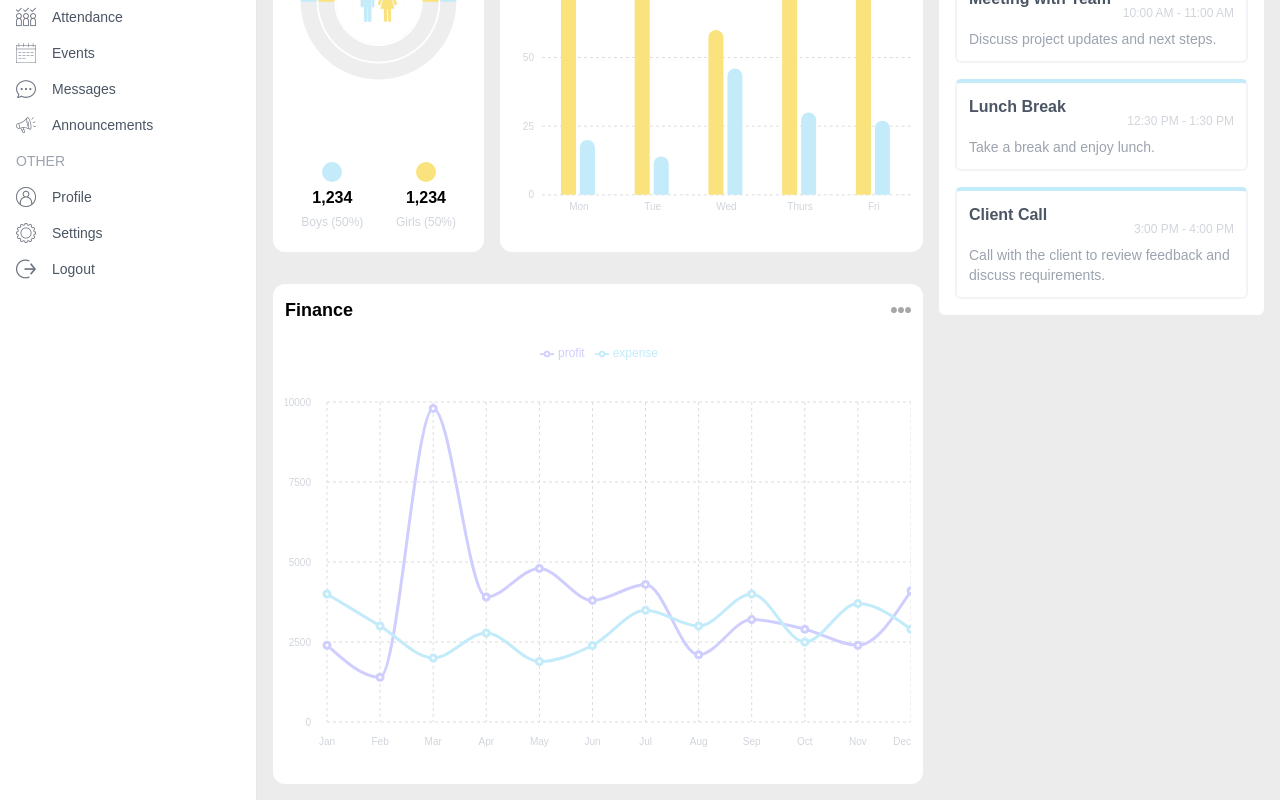
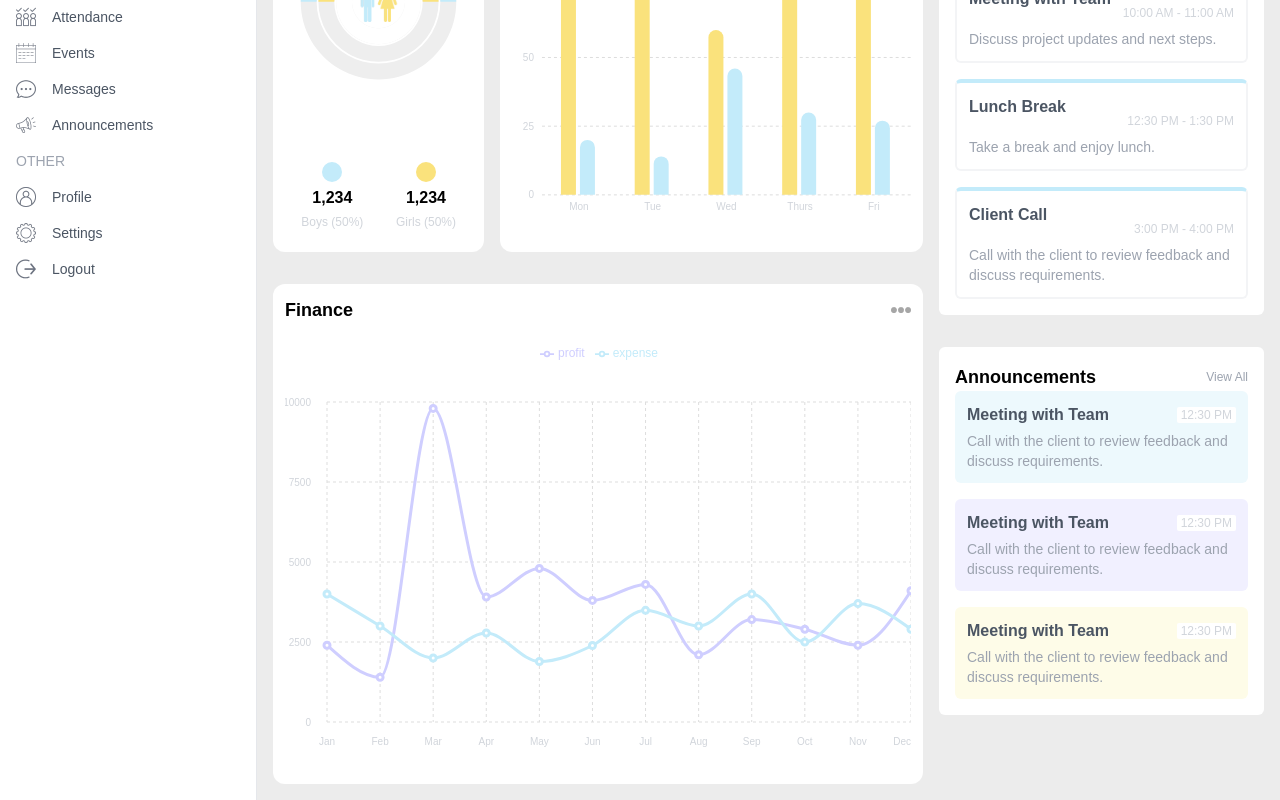
Before and after one commit to WaqarAhmad03/school-web, a Next.js app: page /dashboard/admin in a window 1280 px wide. Shown: the part 453-1253 px from the top of the page. Built offline with nearby package versions, Linux system fonts and the light colour scheme.

Commit message:
admin page done

```diff
--- a/src/app/dashboard/admin/page.jsx
+++ b/src/app/dashboard/admin/page.jsx
@@ -4,6 +4,7 @@ import CountChart from "../../../components/CountChart"
 import AttendenceChart from "../../../components/AttendenceChart"
 import FinanceChart from "../../../components/FinanceChart"
 import EventCalender from "../../../components/EventCalender"
+import Announcements from "../../../components/Announcements"
 // import { RadialBarChart } from 'recharts'
 
 const AdminPage = () => {
@@ -33,6 +34,7 @@ const AdminPage = () => {
       </div>
       <div className='w-full md:w-1/3 flex flex-col gap-8'>
         <EventCalender/>
+        <Announcements/>
       </div>
     </div>
   )
--- /dev/null
+++ b/src/components/Announcements.jsx
@@ -0,0 +1,59 @@
+import React from 'react'
+
+const announceDemo = [
+    {
+      id: 1,
+      title: 'Meeting with Team',
+      time: '10:00 AM - 11:00 AM',
+      description: 'Discuss project updates and next steps.'
+    },
+    {
+      id: 2,
+      title: 'Lunch Break',
+      time: '12:30 PM - 1:30 PM',
+      description: 'Take a break and enjoy lunch.'
+    },
+    {
+      id: 3,
+      title: 'Client Call',
+      time: '3:00 PM - 4:00 PM',
+      description: 'Call with the client to review feedback and discuss requirements.'
+    }
+  ];
+
+
+const Announcements = () => {
+  return (
+    <div className='bg-white rounded-md p-4'>
+        <div className='flex justify-between items-center'>
+            <p className='text-lg font-semibold'>Announcements</p>
+            <span className='text-gray-400 text-xs'>View All</span>
+        </div>
+        <div className='flex flex-col gap-4'>
+            <div className='p-3 rounded-md bg-customlightsky'>
+                <div className='flex flex-wrap justify-between items-center'>
+                    <p className='text-gray-600 text-xs md:text-sm font-semibold xl:text-base'>Meeting with Team</p>
+                    <p className='text-gray-300 text-xs rounded-sm text-end bg-white px-1'>12:30 PM</p>
+                </div>
+                <p className='mt-1 text-gray-400 text-xs xl:text-sm'>Call with the client to review feedback and discuss requirements.</p>
+            </div>
+            <div className='p-3 rounded-md bg-customlightpurple'>
+                <div className='flex flex-wrap justify-between items-center'>
+                    <p className='text-gray-600 text-xs md:text-sm font-semibold xl:text-base'>Meeting with Team</p>
+                    <p className='text-gray-300 text-xs rounded-sm text-end bg-white px-1'>12:30 PM</p>
+                </div>
+                <p className='mt-1 text-gray-400 text-xs xl:text-sm'>Call with the client to review feedback and discuss requirements.</p>
+            </div>
+            <div className='p-3 rounded-md bg-customlightyellow'>
+                <div className='flex flex-wrap justify-between items-center'>
+                    <p className='text-gray-600 text-xs md:text-sm font-semibold xl:text-base'>Meeting with Team</p>
+                    <p className='text-gray-300 text-xs rounded-sm text-end bg-white px-1'>12:30 PM</p>
+                </div>
+                <p className='mt-1 text-gray-400 text-xs xl:text-sm'>Call with the client to review feedback and discuss requirements.</p>
+            </div>
+        </div>
+    </div>
+  )
+}
+
+export default Announcements
```
